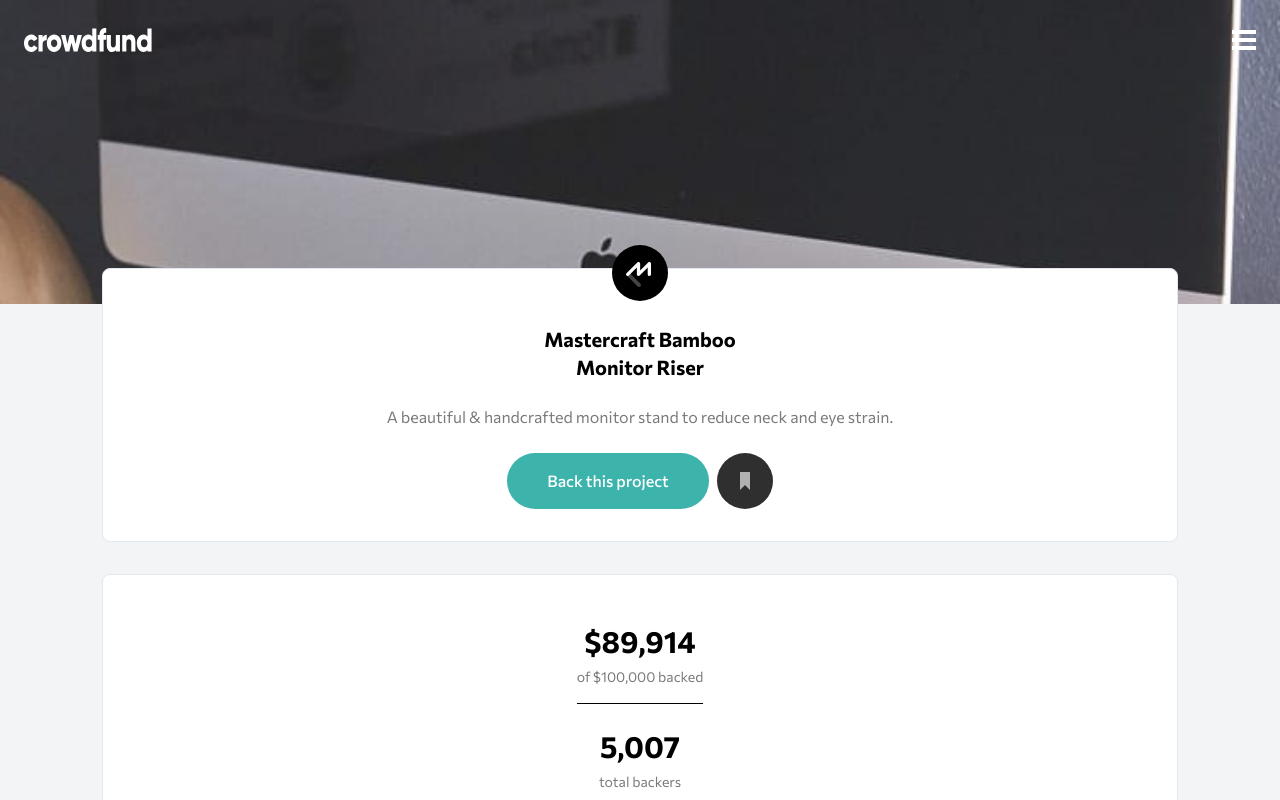
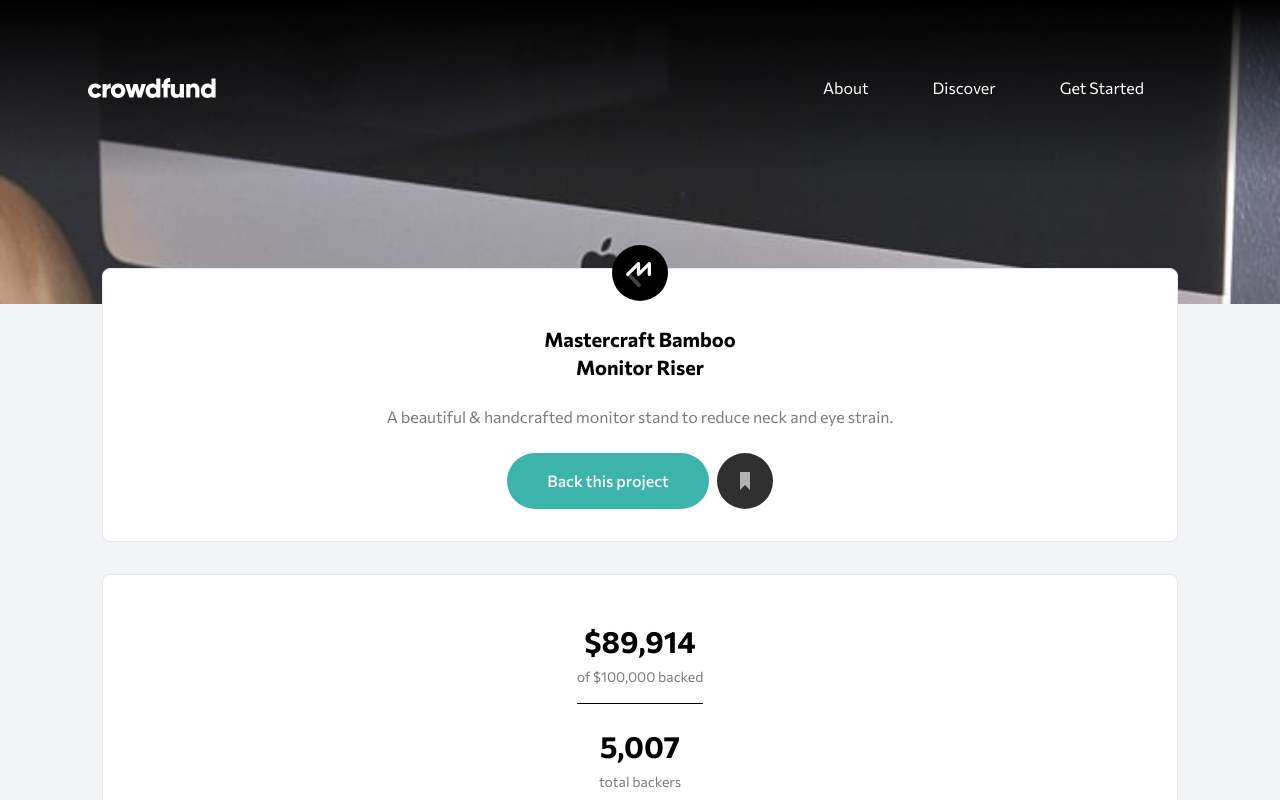
Before and after one commit to lecodingdev/crowdfunding-page-slicing, a React (Vite) app: page / in a window 1280 px wide. Shown: the top 800 px of the page. Built offline with nearby package versions, Linux system fonts and the light colour scheme.

Commit message:
update navbar

```diff
--- a/src/components/Navbar.jsx
+++ b/src/components/Navbar.jsx
@@ -1,19 +1,66 @@
-import React from 'react'
-import logo from '../assets/images/logo.svg'
-
+import React, { useState } from "react";
+import logo from "../assets/images/logo.svg";
+import IconHamburger from "../assets/images/icon-hamburger.svg";
+import IconClose from "../assets/images/icon-close-menu.svg";
 
 const Navbar = () => {
+  const [isOpen, setIsOpen] = useState(false);
+
+  const toggleMenu = () => {
+    setIsOpen(!isOpen);
+  };
+
   return (
-    <nav className=" absolute w-full flex justify-between py-7 px-6">
-        <img src={logo} />
+    <nav className="absolute py-7 md:py-12 px-6 z-10 w-full bg-gradient-to-b from-black-65 md:from-black to-transparent">
+      <div className="max-w-6xl md:px-6 mx-auto flex items-center justify-between">
+        <img src={logo} alt="crowdfund image alt" />
 
-        <div className="relative w-6 h-6 flex flex-col justify-around">
-            <div className="p-0.5 bg-white"></div>
-            <div className="p-0.5 bg-white"></div>
-            <div className="p-0.5 bg-white"></div>
+        <div className="flex items-center px-4">
+          <button onClick={toggleMenu}>
+            <img
+              src={isOpen ? IconClose : IconHamburger}
+              className="cursor-pointer md:hidden"
+              alt="Menu Icon"
+            />
+          </button>
+
+          <div
+            onClick={toggleMenu}
+            className={`absolute py-5 bg-white shadow-md rounded-lg max-w-[250px] w-full right-4 top-full md:block md:static md:bg-transparent md:max-w-full md:shadow-none md:rounded-none text-black md:text-white text-sm space-x-8 ${
+              isOpen ? "flex" : "hidden"
+            }`}
+          >
+            <ul className="block md:flex">
+                <li className="group">
+                  <p
+                    to=""
+                    className="text-base text-dark py-2 mx-8 flex cursor-pointer"
+                  >
+                    About
+                  </p>
+                </li>
+                <li className="group">
+                  <p
+                    to="blog"
+                    className="text-base text-dark py-2 mx-8 flex cursor-pointer"
+                  >
+                    Discover
+                  </p>
+                </li>
+                <li className="group">
+                  <p
+                    to="project"
+                    className="text-base text-dark py-2 mx-8 flex cursor-pointer"
+                  >
+                    Get Started
+                  </p>
+                </li>
+              </ul>
+          </div>
         </div>
+      </div>
     </nav>
-    )
-}
+  );
+};
 
-export default Navbar
+export default Navbar;
```
